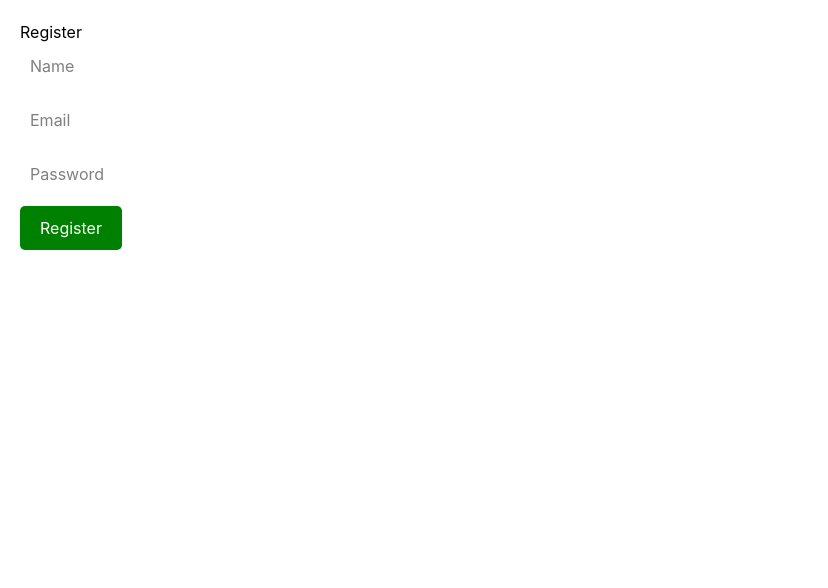
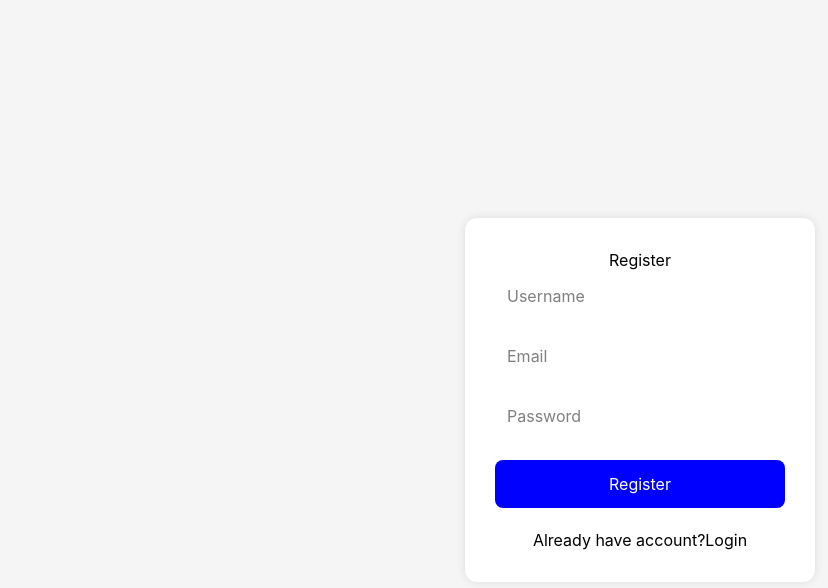
Before and after one commit to phatc541-tech/notes-app, a React (Vite) app in the folder client/: page /register in a window 1280 px wide. Shown: the top 588 px of the page, without its empty margins (0-828 px from the left). Built offline with nearby package versions, Linux system fonts and the light colour scheme.

Commit message:
fix register 500

```diff
--- a/client/src/pages/Register.jsx
+++ b/client/src/pages/Register.jsx
@@ -1,61 +1,75 @@
-import { useState } from "react";
+import {
 
-import { useNavigate } from "react-router-dom";
+  useState
+
+} from "react";
+
+import {
+
+  useNavigate,
+  Link
+
+} from "react-router-dom";
 
 import api from "../services/api";
 
 function Register() {
 
-  const navigate = useNavigate();
+  const navigate =
+    useNavigate();
 
-  // =====================
-  // STATES
-  // =====================
+  const [username, setUsername] =
+    useState("");
 
-  const [name, setName] = useState("");
+  const [email, setEmail] =
+    useState("");
 
-  const [email, setEmail] = useState("");
+  const [password, setPassword] =
+    useState("");
 
-  const [password, setPassword] = useState("");
-
-  // =====================
-  // REGISTER
-  // =====================
-
-  const handleRegister = async (e) => {
-
-    e.preventDefault();
+  const registerUser = async () => {
 
     try {
 
-      const res = await api.post(
+      const res =
+
+        await api.post(
 
           "/auth/register",
 
           {
-          name,
+
+            username,
             email,
             password
+
           }
 
         );
 
-      console.log(res.data);
+      localStorage.setItem(
 
-      localStorage.setItem(
         "token",
+
         res.data.token
+
       );
-
-      alert("Register Success");
 
       navigate("/");
 
-    } catch (error) {
+    }
+
+    catch (error) {
 
       console.log(error);
 
-      alert("Register Failed");
+      alert(
+
+        error.response?.data?.message ||
+
+        "Register failed"
+
+      );
 
     }
 
@@ -64,86 +78,192 @@ function Register() {
   return (
 
     <div
+
       style={{
-        padding: "20px"
+
+        height: "100vh",
+
+        display: "flex",
+
+        justifyContent: "center",
+
+        alignItems: "center",
+
+        background: "#f5f5f5"
+
+      }}
+
+    >
+
+      <div
+
+        style={{
+
+          width: "350px",
+
+          background: "white",
+
+          padding: "30px",
+
+          borderRadius: "12px",
+
+          boxShadow:
+
+            "0 0 10px rgba(0,0,0,0.1)"
+
+        }}
+
+      >
+
+        <h2
+          style={{
+            textAlign: "center"
           }}
         >
 
-      <h1>Register</h1>
+          Register
 
-      <form onSubmit={handleRegister}>
-
-        {/* NAME */}
+        </h2>
 
         <input
+
           type="text"
-          placeholder="Name"
-          value={name}
+
+          placeholder="Username"
+
+          value={username}
+
           onChange={(e) =>
-            setName(e.target.value)
+
+            setUsername(
+
+              e.target.value
+
+            )
+
           }
+
           style={{
-            width: "300px",
-            padding: "10px",
-            marginBottom: "10px"
+
+            width: "100%",
+
+            padding: "12px",
+
+            marginBottom: "12px"
+
           }}
+
         />
 
-        <br />
+        <input
 
-        {/* EMAIL */}
+          type="email"
+
+          placeholder="Email"
+
+          value={email}
+
+          onChange={(e) =>
+
+            setEmail(
+
+              e.target.value
+
+            )
+
+          }
+
+          style={{
+
+            width: "100%",
+
+            padding: "12px",
+
+            marginBottom: "12px"
+
+          }}
+
+        />
 
         <input
-          type="email"
-          placeholder="Email"
-          value={email}
+
+          type="password"
+
+          placeholder="Password"
+
+          value={password}
+
           onChange={(e) =>
-            setEmail(e.target.value)
+
+            setPassword(
+
+              e.target.value
+
+            )
+
           }
+
           style={{
-            width: "300px",
-            padding: "10px",
-            marginBottom: "10px"
+
+            width: "100%",
+
+            padding: "12px",
+
+            marginBottom: "20px"
+
           }}
+
         />
 
-        <br />
+        <button
 
-        {/* PASSWORD */}
+          onClick={registerUser}
 
-        <input
-          type="password"
-          placeholder="Password"
-          value={password}
-          onChange={(e) =>
-            setPassword(e.target.value)
-          }
           style={{
-            width: "300px",
-            padding: "10px",
-            marginBottom: "10px"
+
+            width: "100%",
+
+            padding: "12px",
+
+            background: "blue",
+
+            color: "white",
+
+            border: "none",
+
+            borderRadius: "8px"
+
           }}
-        />
 
-        <br />
+        >
 
-        <button
-          type="submit"
+          Register
+
+        </button>
+
+        <p
           style={{
-            background: "green",
-            color: "white",
-            border: "none",
-            padding: "10px 20px",
-            borderRadius: "5px"
+            marginTop: "20px",
+            textAlign: "center"
           }}
         >
-          Register
-        </button>
 
-      </form>
+          Already have account?
+
+          <Link to="/login">
+
+            Login
+
+          </Link>
+
+        </p>
 
       </div>
+
+    </div>
+
   );
+
 }
 
 export default Register;
--- /dev/null
+++ b/package.json
@@ -0,0 +1,6 @@
+{
+  "dependencies": {
+    "bcryptjs": "^3.0.3",
+    "jsonwebtoken": "^9.0.3"
+  }
+}
```
Also changed, not shown: 2 other files (tests, documents, lock files or other folders). Lines whose indentation alone changed are shown as unchanged.
